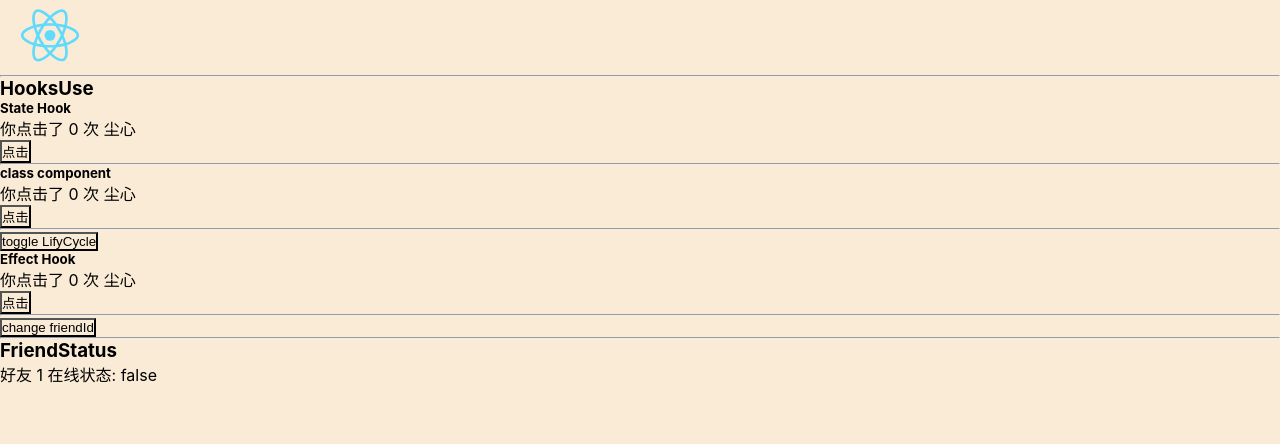
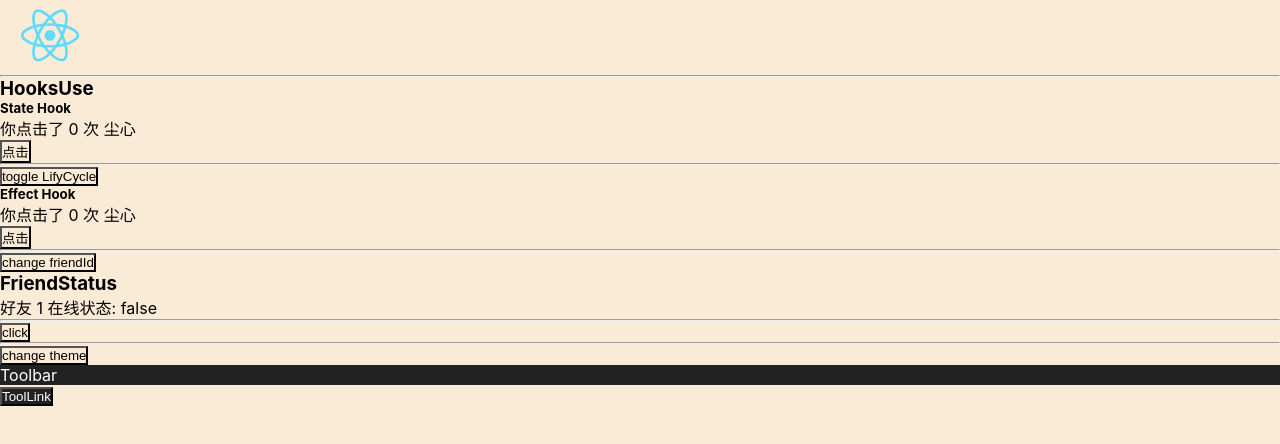
Before and after one commit to smilecode11/interview-react, a React (Create React App) app: page / in a window 1280 px wide. Shown: the top 444 px of the page. Built offline with nearby package versions, Linux system fonts and the light colour scheme.

Commit message:
feat(React Hooks): useRef & useContext
useRef 使用
useContext 使用

```diff
--- /dev/null
+++ b/src/components/hooksUse/UseContextDemo/App.js
@@ -0,0 +1,12 @@
+import React from 'react'
+import Toolbar from './Toolbar'
+import ToolLink from './TooLink'
+
+function App() {
+    return <>
+        <Toolbar />
+        <ToolLink />
+    </>
+}
+
+export default App
--- /dev/null
+++ b/src/components/hooksUse/UseContextDemo/TooLink.js
@@ -0,0 +1,12 @@
+import React, { useContext } from 'react'
+import { ThemeContext } from './index'
+
+function ToolLink() {
+    const theme = useContext(ThemeContext)
+
+    return <>
+        <button style={{ background: theme.background, color: theme.foreground }}>ToolLink</button>
+    </>
+}
+
+export default ToolLink
--- /dev/null
+++ b/src/components/hooksUse/UseContextDemo/Toolbar.js
@@ -0,0 +1,12 @@
+import React, { useContext } from 'react'
+import { ThemeContext } from './index'
+
+function Toolbar() {
+    const theme = useContext(ThemeContext)
+
+    return <>
+        <div style={{ background: theme.background, color: theme.foreground }}>Toolbar</div>
+    </>
+}
+
+export default Toolbar
--- /dev/null
+++ b/src/components/hooksUse/UseContextDemo/index.js
@@ -0,0 +1,34 @@
+import React, { useState } from 'react'
+import App from './App'
+
+const themes = {
+    light: {
+        name: 'light',
+        foreground: '#000',
+        background: '#eee'
+    },
+    dark: {
+        name: 'dark',
+        foreground: '#fff',
+        background: '#222'
+    }
+}
+
+export const ThemeContext = React.createContext(themes.light)  //  初始值
+
+function UseCopntextDemo() {
+
+    const [theme, setTheme] = useState(themes.dark)
+
+    function themeChangehandler(theme) {
+        const nextTheme = theme.name === 'light' ? 'dark' : 'light'
+        setTheme(themes[nextTheme])
+    }
+
+    return <ThemeContext.Provider value={theme}>
+        <button onClick={() => themeChangehandler(theme)}>change theme</button>
+        <App />
+    </ThemeContext.Provider>
+}
+
+export default UseCopntextDemo
--- /dev/null
+++ b/src/components/hooksUse/UseRefDemo.js
@@ -0,0 +1,15 @@
+import React, { useRef, useEffect } from 'react'
+
+function UseRef() {
+    const btnRef = useRef(null) //  初始值
+
+    useEffect(() => {
+        console.log(btnRef.current) //  DOM 节点
+    }, [])
+
+    return <>
+        <button ref={btnRef}>click</button>
+    </>
+}
+
+export default UseRef
--- a/src/components/hooksUse/index.js
+++ b/src/components/hooksUse/index.js
@@ -1,10 +1,13 @@
 import React, { useState } from 'react'
 
 import ClickCounter from './ClickCounter'
-import ClickCounterClass from './ClickCounterClass'
+// import ClickCounterClass from './ClickCounterClass'
 import LifeCycles from './LifeCycles'
 // import FriendStatusClass from './FriendStatusClass'
 import FriendStatus from './FriendStatus'
+import UseRefDemo from './UseRefDemo'
+
+import UseCopntextDemo from './UseContextDemo'
 
 function HooksUse() {
 
@@ -14,16 +17,19 @@ function HooksUse() {
     return (<>
         <h3>HooksUse</h3>
         <ClickCounter />
-        <hr />
-        <ClickCounterClass />
+        {/* <hr /> */}
+        {/* <ClickCounterClass /> */}
         <hr />
         <button onClick={() => setFlag(!flag)}>toggle LifyCycle</button>
         {flag && <LifeCycles />}
         <hr />
         <button onClick={() => setFriendId(friendId + 1)}>change friendId</button>
         {/* <FriendStatusClass friendId={friendId} /> */}
+        <FriendStatus friendId={friendId} />
         <hr />
-        <FriendStatus friendId={friendId} />
+        <UseRefDemo />
+        <hr />
+        <UseCopntextDemo />
     </>)
 }
 
```
